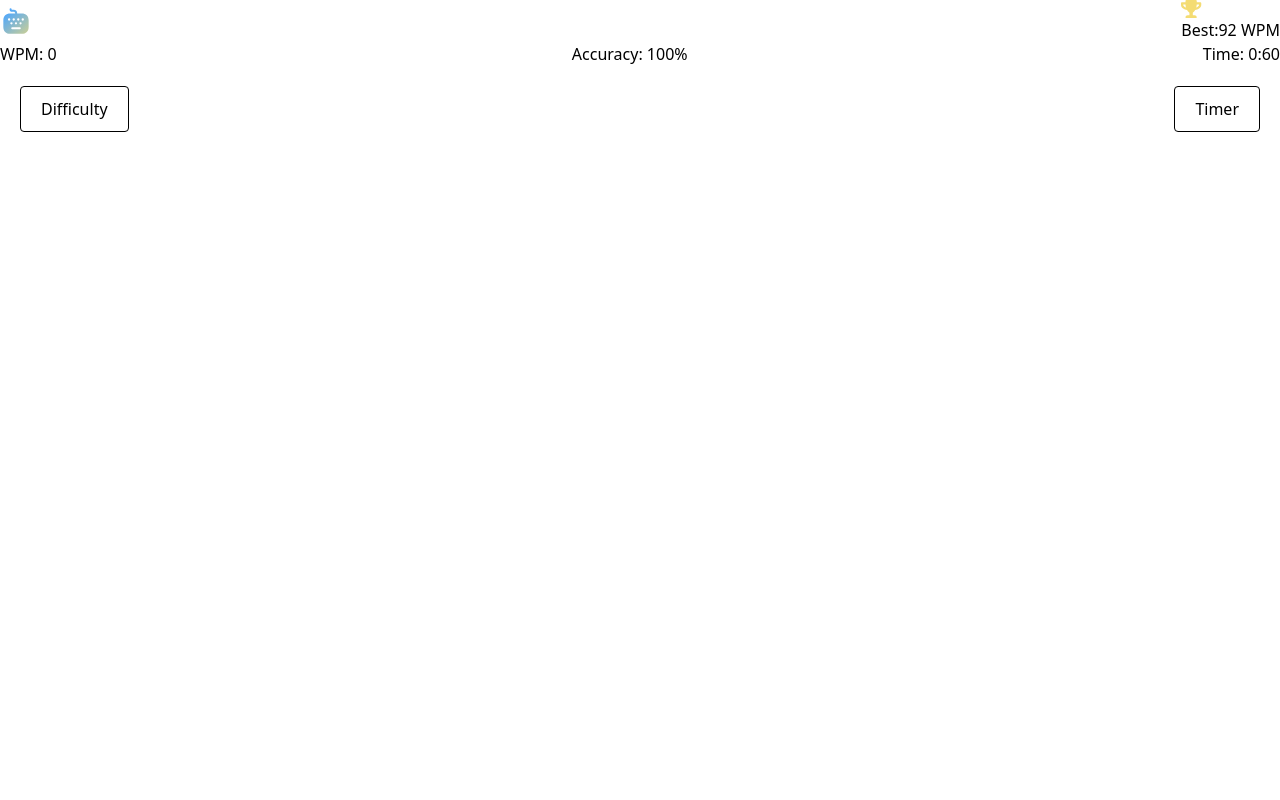
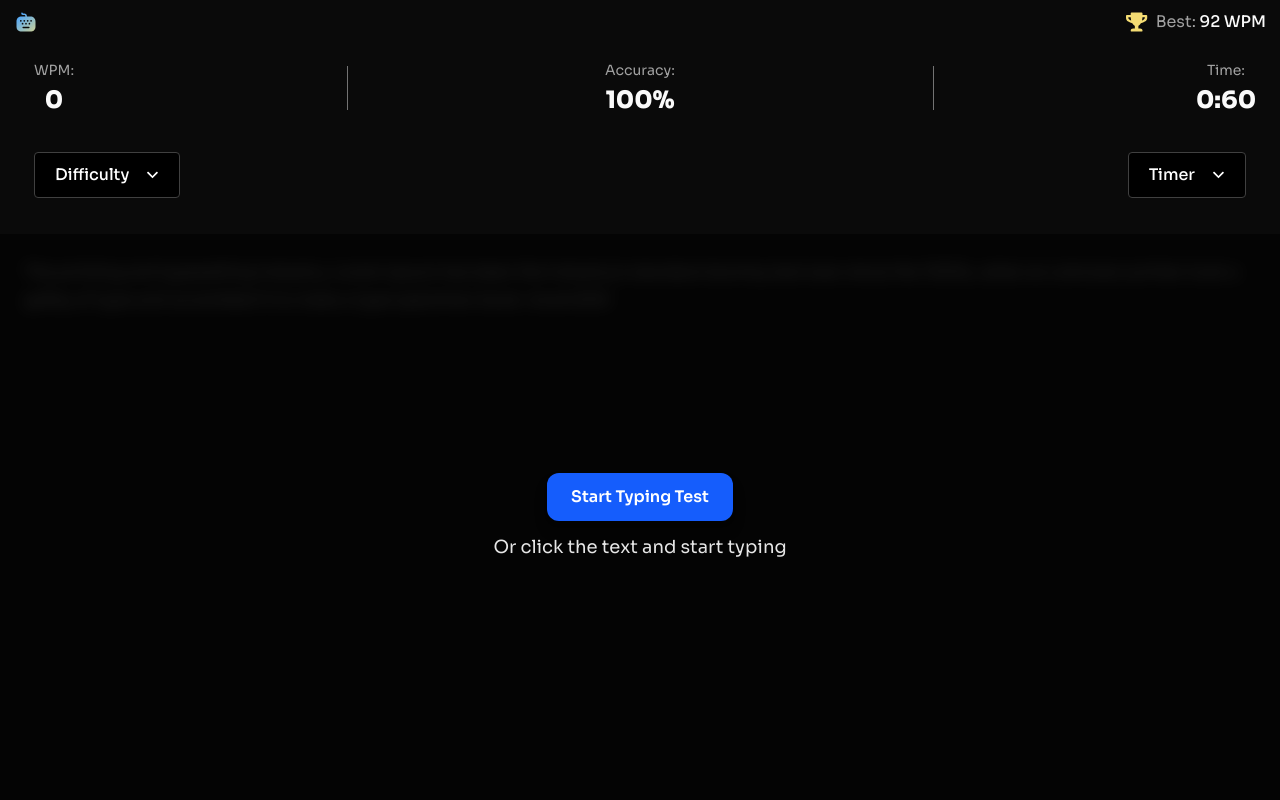
Before and after one commit to Brymmobaggins/FEM-Hackathon_Typing-speed-test, a website: page index.html in a window 1280 px wide. Drawn offline with nearby package versions, Linux system fonts and the light colour scheme; files that its build step writes are made by us from their sources.

Commit message:
fix overlay and centered box

```diff
--- a/index.html
+++ b/index.html
@@ -1,61 +1,158 @@
 <!-- @format -->
-
 <!DOCTYPE html>
-<html lang="en">
+<html lang="en" class="bg-neutral-950 text-neutral-50 font-sora">
   <head>
     <meta charset="UTF-8" />
     <meta name="viewport" content="width=device-width, initial-scale=1.0" />
-    <title>Document</title>
+    <title>Typing Test</title>
     <link rel="stylesheet" href="./dist/styles.css" />
   </head>
-  <body>
-    <header class="flex items-center justify-between">
-      <div>
-        <img src="/assets/images/logo-small.svg" alt="small logo" />
+
+
+  <body class="min-h-screen grid grid-rows-[auto_1fr] text-base">
+    <header
+      class="flex items-center justify-between gap-3.5 py-2.5 px-3.5 w-full"
+    >
+      <div class="logo-box">
+        <img
+          class="w-6 h-6"
+          src="/assets/images/logo-small.svg"
+          alt="small logo"
+        />
       </div>
-      <div class="">
-        <img src="/assets/images/icon-personal-best.svg" alt="trophy" />
-        <p>Best:92 WPM</p>
+
+      <div class="best-text flex items-center gap-2 pl-3.5">
+        <img
+          class="h-5.5 w-5.5"
+          src="/assets/images/icon-personal-best.svg"
+          alt="trophy"
+        />
+        <span class="text-neutral-400">
+          Best:
+          <strong class="font-medium text-neutral-50">92 WPM</strong>
+        </span>
       </div>
     </header>
 
-    <section>
-      <div class="flex items-center justify-between">
-        <div>WPM: 0</div>
-        <div>Accuracy: 100%</div>
-        <div>Time: 0:60</div>
+    <!--  -->
+    <main class="min-h-full flex flex-col">
+
+      <section class="px-3.5">
+        <div class="stats-bar flex items-center justify-between w-full py-4">
+          <div class="stats flex flex-col gap-1 min-w-20 text-center">
+            <div class="label text-sm text-neutral-400">WPM:</div>
+            <div class="value text-2xl font-black text-neutral-0">0</div>
+          </div>
+          <div class="divider w-px h-11 bg-neutral-500"></div>
+
+          <div class="stats flex flex-col gap-1 min-w-20 text-center">
+            <div class="label text-sm text-neutral-400">Accuracy:</div>
+            <div class="value text-2xl font-black">100%</div>
+          </div>
+          <div class="divider w-px h-11 bg-neutral-500"></div>
+
+          <div class="stats flex flex-col gap-1 min-w-20 text-center">
+            <div class="label text-sm text-neutral-400">Time:</div>
+            <div class="value text-2xl font-black">0:60</div>
+          </div>
         </div>
 
         <!-- dropdown for difficulties -->
-      <div class="dropdown-container flex justify-between">
-        <div class="dropdown">
-          <button class="border rounded py-2.5 px-5 text-base font-medium" type="button">Difficulty</button>
-          <div class="dropdown-content">
-            <label class="">
-              <input class="" type="radio" value="Hard" />
+        <div class="dropdown-container flex justify-between gap-4 pb-4">
+          <!-- Difficulty dropdown -->
+          <div class="dropdown relative">
+            <button
+              class="bg-black flex items-center gap-2 border border-neutral-700 hover:cursor-pointer rounded py-2.5 px-5 text-base text-white font-medium"
+              type="button"
+            >
+              Difficulty
+              <img
+                src="/assets/images/icon-down-arrow.svg"
+                alt="Dropdown Arrow"
+                class="w-4 h-4"
+              />
+            </button>
+
+
+            <div class="dropdown-content mt-2">
+              <label class="flex items-center gap-2 py-1">
+                <input type="radio" name="difficulty" value="Hard" />
                 Hard
               </label>
 
-            <label class="">
-              <input type="radio" value="Medium" /> Medium
+              <label class="flex items-center gap-2 py-1">
+                <input type="radio" name="difficulty" value="Medium" />
+                Medium
               </label>
 
-            <label class="">
-              <input type="radio" value="Easy" /> Easy
+              <label class="flex items-center gap-2 py-1">
+                <input type="radio" name="difficulty" value="Easy" />
+                Easy
               </label>
             </div>
           </div>
-        <div class="dropdown">
-          <button class="border rounded py-2.5 px-5" type="button">Timer</button>
-          <div class="dropdown-content">
-            <label>
-              <input type="radio" value="Medium" /> Times(60s)
+
+          <!-- Timer dropdown -->
+          <div class="dropdown relative">
+            <button
+              class="flex items-center gap-2 bg-black text-white font-medium border border-neutral-700 rounded hover:cursor-pointer py-2.5 px-5"
+              type="button"
+            >
+              Timer
+              <img
+                src="/assets/images/icon-down-arrow.svg"
+                alt="Dropdown Arrow"
+                class="w-4 h-4"
+              />
+            </button>
+
+            <div class="dropdown-content mt-2">
+              <label class="flex items-center gap-2 py-1">
+                <input type="radio" name="timer" value="Timed60" />
+                Timed (60s)
               </label>
 
-            <label><input type="radio" value="Easy" /> Passage</label>
+              <label class="flex items-center gap-2 py-1">
+                <input type="radio" name="timer" value="Passage" />
+                Passage
+              </label>
             </div>
           </div>
         </div>
       </section>
+
+      <!-- typing section fills remaining space under header + stats + dropdowns -->
+      <section class="relative flex-1 overflow-hidden">
+        <!-- blurred background text -->
+        <div class="p-6 blur-sm opacity-40 select-none">
+          <p class="leading-7">
+            The printing and typesetting industry. Lorem Ipsum has been the
+            industry's standard dummy text ever since the 1500s, when an unknown
+            printer took a galley of type and scrambled it to make a type
+            specimen book.
+            lorem300
+          </p>
+        </div>
+
+        <!-- overlay -->
+        <div class="absolute inset-0 bg-black/60"></div>
+
+        <!-- centered CTA -->
+        <div
+          class="absolute inset-0 z-10 flex flex-col items-center justify-center text-center px-4 text-white"
+        >
+          <button
+            class="w-fit rounded-xl bg-blue-600 px-6 py-3 font-semibold shadow-lg shadow-black/30 hover:bg-blue-500 transition"
+            type="button"
+          >
+            Start Typing Test
+          </button>
+
+          <p class="mt-3 text-lg text-white/90">
+            Or click the text and start typing
+          </p>
+        </div>
+      </section>
+    </main>
   </body>
 </html>
--- a/src/input.css
+++ b/src/input.css
@@ -1,13 +1,35 @@
 /** @format */
+
+@import url('https://fonts.googleapis.com/css2?family=Sora:wght@100..800&display=swap');
 
 @import "tailwindcss";
 
-@theme{
---Neutral-900: hsl(0, 0%, 7%);
---Neutral-800: hsl(0, 0%, 15%);
---Neutral-500: hsl(240, 3%, 46%);
---Neutral-400: hsl(240, 1%, 59%);
---Neutral-0: hsl(0, 0%, 100%);
+@theme {
+  --Neutral-900: hsl(0, 0%, 7%);
+  --Neutral-800: hsl(0, 0%, 15%);
+  --Neutral-500: hsl(240, 3%, 46%);
+  --Neutral-400: hsl(240, 1%, 59%);
+  --Neutral-0: hsl(0, 0%, 100%);
+  --font-sora: "Sora", sans-serif;
+
+  /* Blue */
+  --Blue-600: hsl(214, 100%, 55%);
+  --Blue-400: hsl(210, 100%, 65%);
+
+  --Blue-600: hsl(214, 100%, 55%);
+  --Blue-400: hsl(210, 100%, 65%);
+
+  /* ### Red */
+
+  --Red-500: hsl(354, 63%, 57%);
+
+  /* ### Green */
+
+  --Green-500: hsl(140, 63%, 57%);
+
+  /* ### Yellow */
+
+  --Yellow-400: hsl(49, 85%, 70%);
 }
 
 .dropdown {
```
Also changed, not shown: 1 other file. Lines whose indentation alone changed are shown as unchanged.
